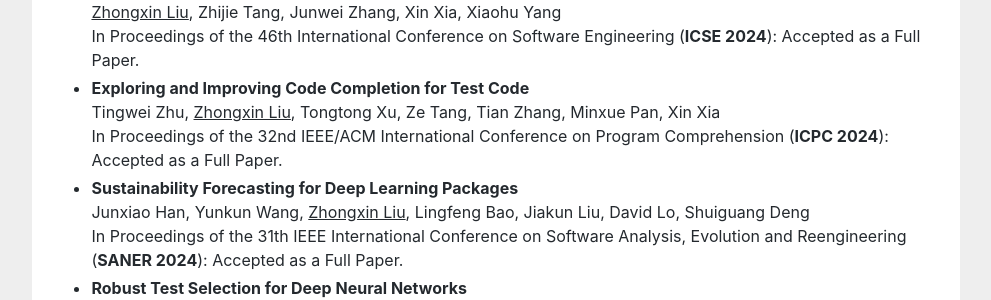
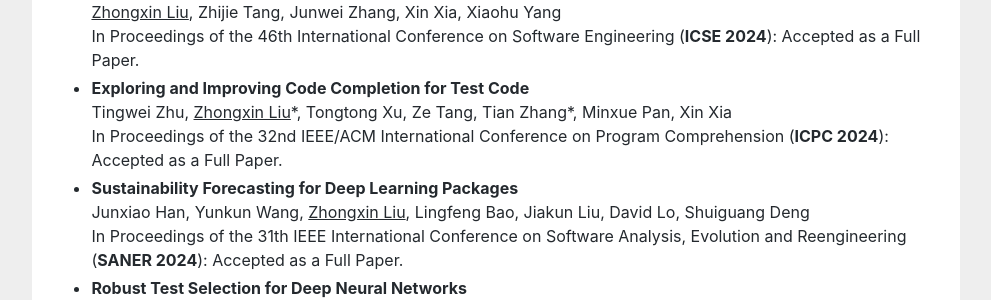
Before and after one commit to zhongxin-liu/zhongxin-liu.github.io, a Jekyll site: the page index.html, which Jekyll copies as it is, in a window 1280 px wide and 900 px high, scrolled down 805 px. Shown: the part 158-458 px from the top of the window, without its empty margins (144-1135 px from the left). Built offline with Jekyll 4.4.1, drawn with Linux system fonts in a browser that asks for light colours.

```diff
--- a/index.html
+++ b/index.html
@@ -87,7 +87,7 @@ gtag('config', 'UA-158965281-1');
 					<li>
 						<b>Exploring and Improving Code Completion for Test Code</b>
 						<br>
-						Tingwei Zhu, <u>Zhongxin Liu</u>, Tongtong Xu, Ze Tang, Tian Zhang, Minxue Pan, Xin Xia<br>
+						Tingwei Zhu, <u>Zhongxin Liu</u>*, Tongtong Xu, Ze Tang, Tian Zhang*, Minxue Pan, Xin Xia<br>
 						In Proceedings of the 32nd IEEE/ACM International Conference on Program Comprehension (<b>ICPC 2024</b>): Accepted as a Full Paper.
 					</li>
 					<li>
```
